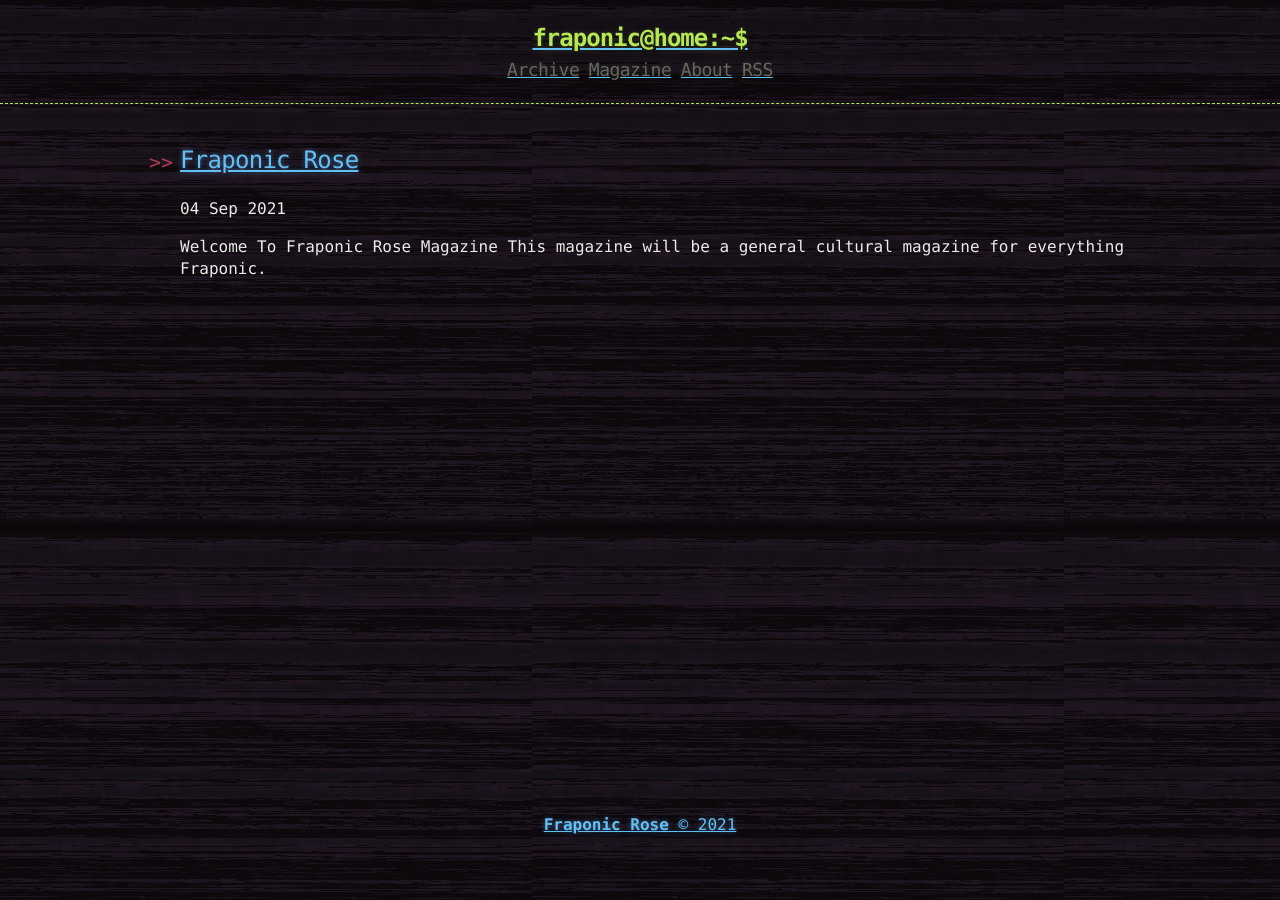
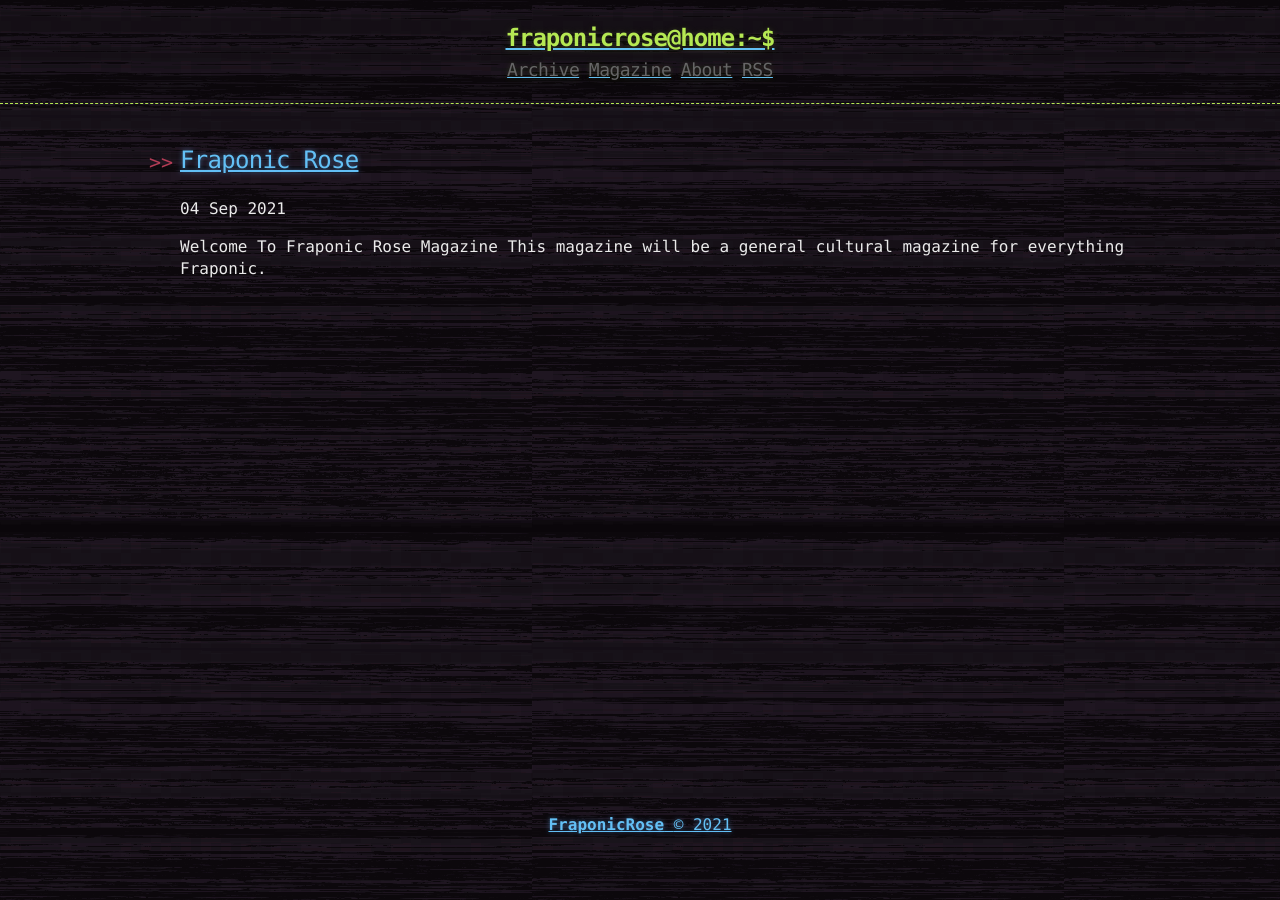
Before and after one commit to LWFlouisa/FraponicRose, a Jekyll site: the page built from index.html, in a window 1280 px wide. Built offline with Jekyll 4.4.1, drawn with Linux system fonts in a browser that asks for light colours; the list of posts is cut into pages by our own code.

Commit message:
Update _config.yml

```diff
--- a/_config.yml
+++ b/_config.yml
@@ -28,5 +28,5 @@ plugins:
   - jekyll-sitemap
 
 # Custom variables
-owner : "Fraponic Rose"
+owner : "FraponicRose"
 year : "2021"
```
